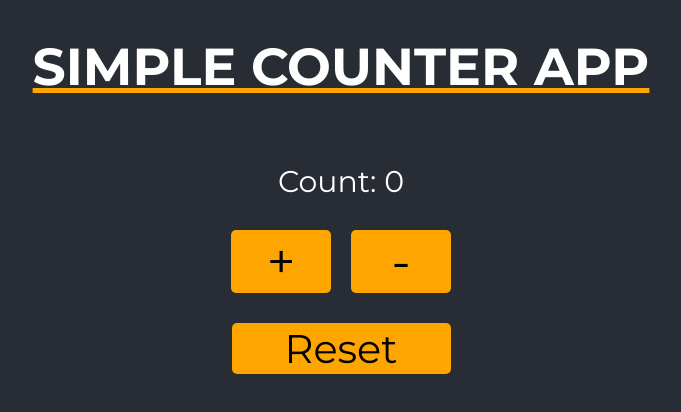
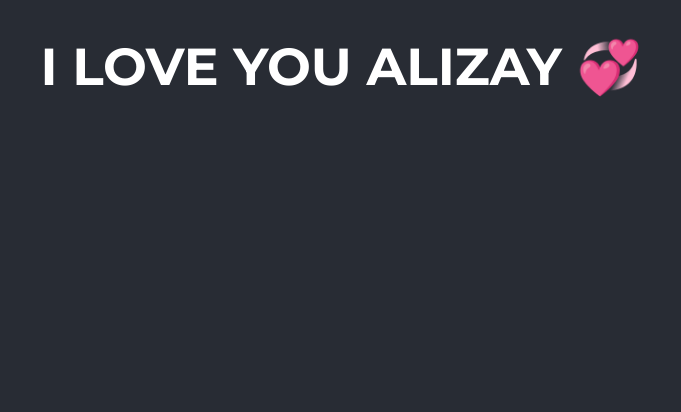
Before and after one commit to InvoHusnain/counter-app, a React (Create React App) app: page / in a window 1280 px wide. Shown: the top 412 px of the page, without its empty margins (299-980 px from the left). Built offline with nearby package versions, Linux system fonts and the light colour scheme.

Commit message:
committtttt

```diff
--- a/src/Styles/Counter.scss
+++ b/src/Styles/Counter.scss
@@ -6,7 +6,7 @@ $fontFamily: "Montserrat", sans-serif;
     text-align: center;
   h1 {
     font-family: $fontFamily;
-    text-decoration: underline orange;
+    // text-decoration: underline orange;
     text-underline-position: auto;
     text-transform: uppercase;
   }
--- a/src/components/Counter.js
+++ b/src/components/Counter.js
@@ -20,13 +20,13 @@ const Counter = () => {
 
   return (
     <div className="counter-body">
-        <h1>Simple Counter App</h1>
-      <p>Count: {countNum}</p>
+        <h1>I Love You Alizay 💞</h1>
+      {/* <p>Count: {countNum}</p>
       <div className="btns_Flex">
       <button className="plusBtn" onClick={increaseValaue}>+</button>
       <button className="minusBtn" onClick={decreaseValue}>-</button>
       <button className="resetBtn" onClick={resetValue}>Reset</button>
-      </div>
+      </div> */}
     </div>
   );
 };
```
Also changed, not shown: src/components/Form.js (added).
